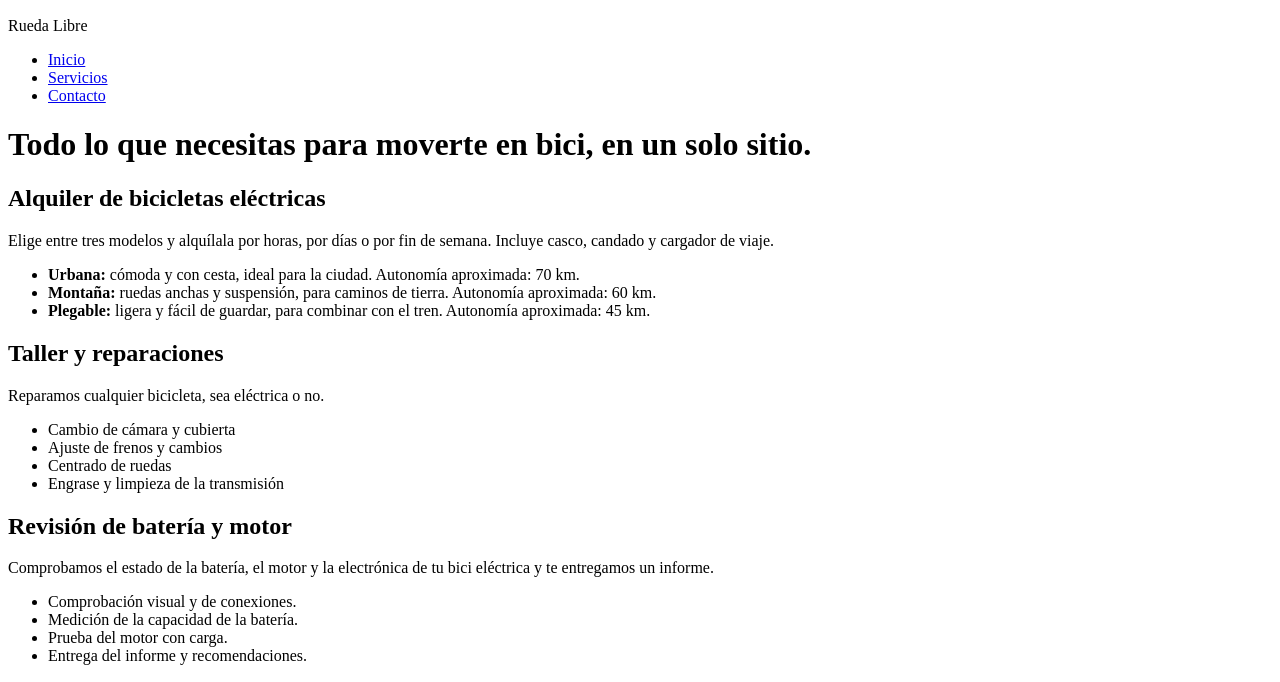
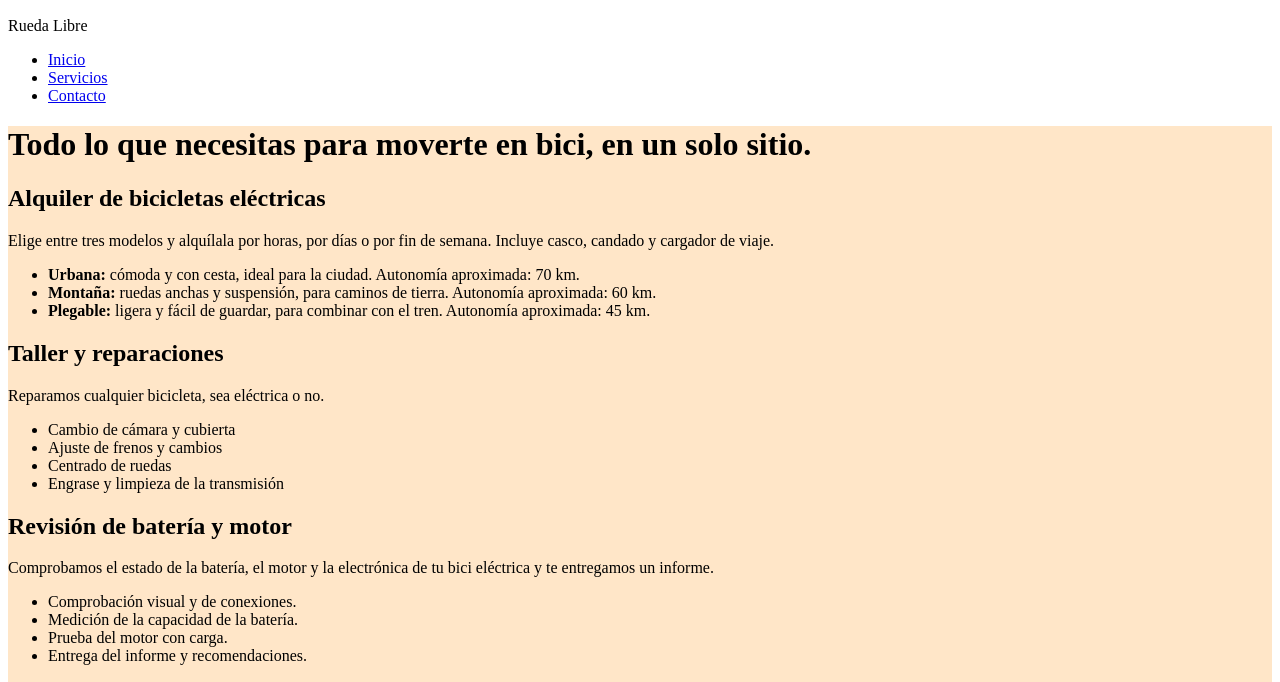
Before and after one commit to CursoGetafe/plantilla-repositorio, a plain HTML site: page servicios.html in a window 1280 px wide. Shown: the part 111-793 px from the top of the page. Drawn offline with Linux system fonts and the light colour scheme.

Commit message:
color fondo main servicios

```diff
--- a/servicios.html
+++ b/servicios.html
@@ -26,7 +26,7 @@
     </nav>
   </header>
 
-  <main class="servicios__main">
+  <main class="servicios__main" style="background-color: rgb(255, 230, 200);">
     <h1>Todo lo que necesitas para moverte en bici, en un solo sitio.</h1>
 
     <section class="alquiler__bicicletas">
```
